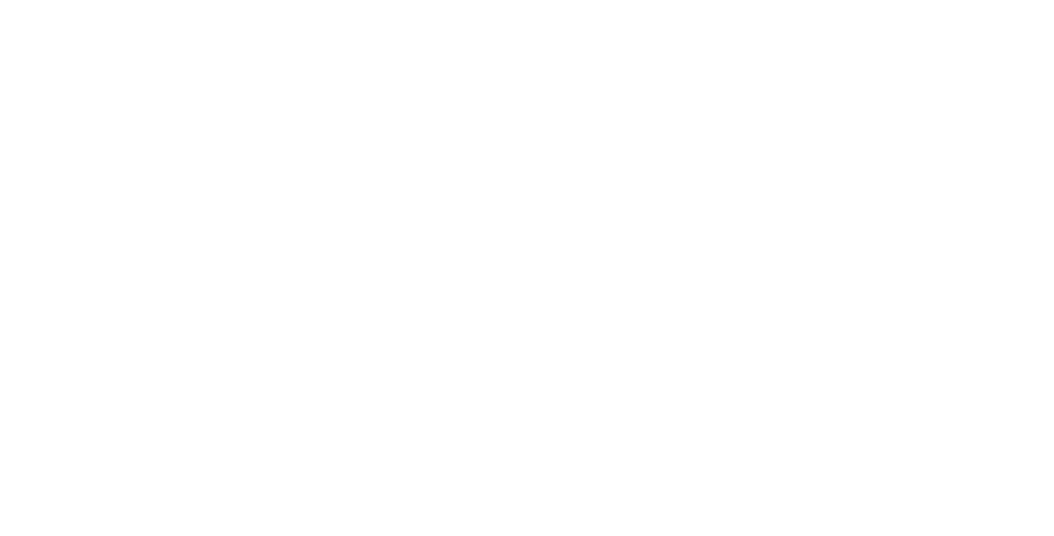
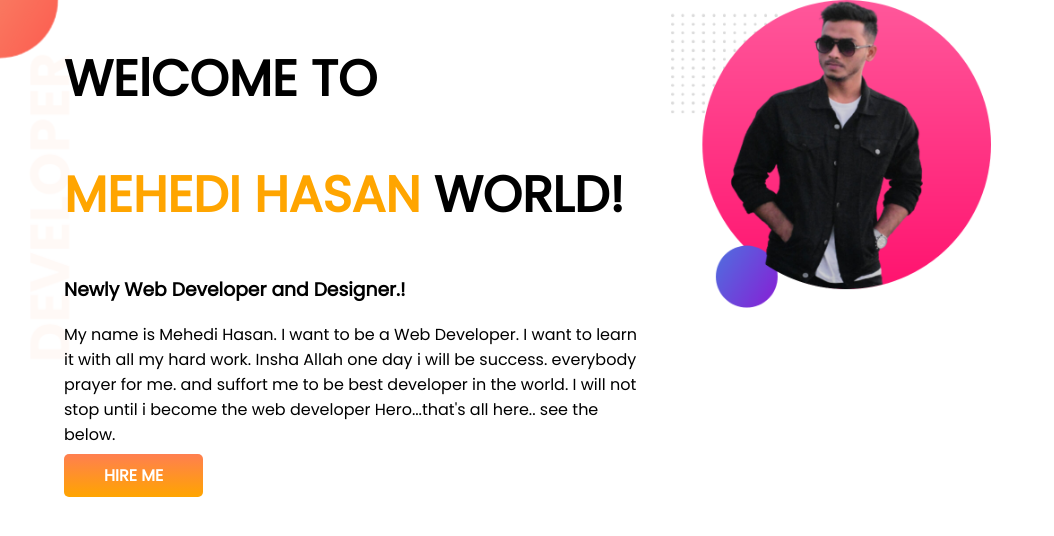
Before and after one commit to MehediHasan265/developer-portfolio, a plain HTML site: page index.html in a window 1280 px wide. Shown: the whole page, without its empty margins (0-1054 px from the left). Drawn offline with Linux system fonts and the light colour scheme.

Commit message:
top banner

```diff
--- a/index.html
+++ b/index.html
@@ -5,9 +5,23 @@
     <meta http-equiv="X-UA-Compatible" content="IE=edge">
     <meta name="viewport" content="width=device-width, initial-scale=1.0">
     <title>Mehedi First Portfolio</title>
-    <link rel="stylesheet" href="style.css">
+    <link rel="preconnect" href="https://fonts.googleapis.com">
+    <link rel="preconnect" href="https://fonts.gstatic.com" crossorigin>
+    <link href="https://fonts.googleapis.com/css2?family=Poppins&display=swap" rel="stylesheet">
+        <link rel="stylesheet" href="style.css">
 </head>
 <body>
-
+    <section class="top">
+        <div class="half-width">
+            <h1>WElCOME TO </h1>
+            <h1><span class="name-color"> MEHEDI HASAN</span> WORLD!</h1>
+            <H3>Newly Web Developer and Designer.! </H3>
+            <p>My name is Mehedi Hasan. I want to be a Web Developer. I want to learn it with all my hard work. Insha Allah one day i will be success. everybody prayer for me. and suffort me to be best developer in the world. I will not stop until i become the web developer Hero...that's all here.. see the below. </p>
+            <a class="link-button" target="blank" href="https://www.linkedin.com/in/mehedi-hasan-2a7400216/">HIRE ME</a>
+        </div>
+        <div>
+            <img class="half-width" src="images/mehedi-bg1.png" alt="">
+        </div>
+    </section>
 </body>
 </html>
--- a/style.css
+++ b/style.css
@@ -0,0 +1,41 @@
+body {
+    font-family: 'Poppins', sans-serif;
+    margin: 0;
+}
+
+h1 {
+    font-size: 50px;
+}
+
+.name-color {
+    color: orange;
+}
+
+section {
+    display: flex;
+}
+
+.half-width {
+    width: 50%;
+    padding-left: 5%;
+}
+
+.half-width img {
+    width: 80%;
+
+}
+
+.link-button {
+    text-decoration: none;
+    background-image: linear-gradient(coral, orange);
+    padding: 10px 40px;
+    border-radius: 5px;
+    color: white;
+    font-weight: 700;
+
+}
+
+.top {
+    background-image: url(images/top-banner.png);
+    background-repeat: no-repeat;
+}
```
Also changed, not shown: images/dream-bg.png (added), images/exp-bg.png (added), images/mehedi-bg1.png (added), images/mehedi-bg2.png (added), images/my-bg.png (added), images/my-bg2.png (added), images/top-banner.png (added).
